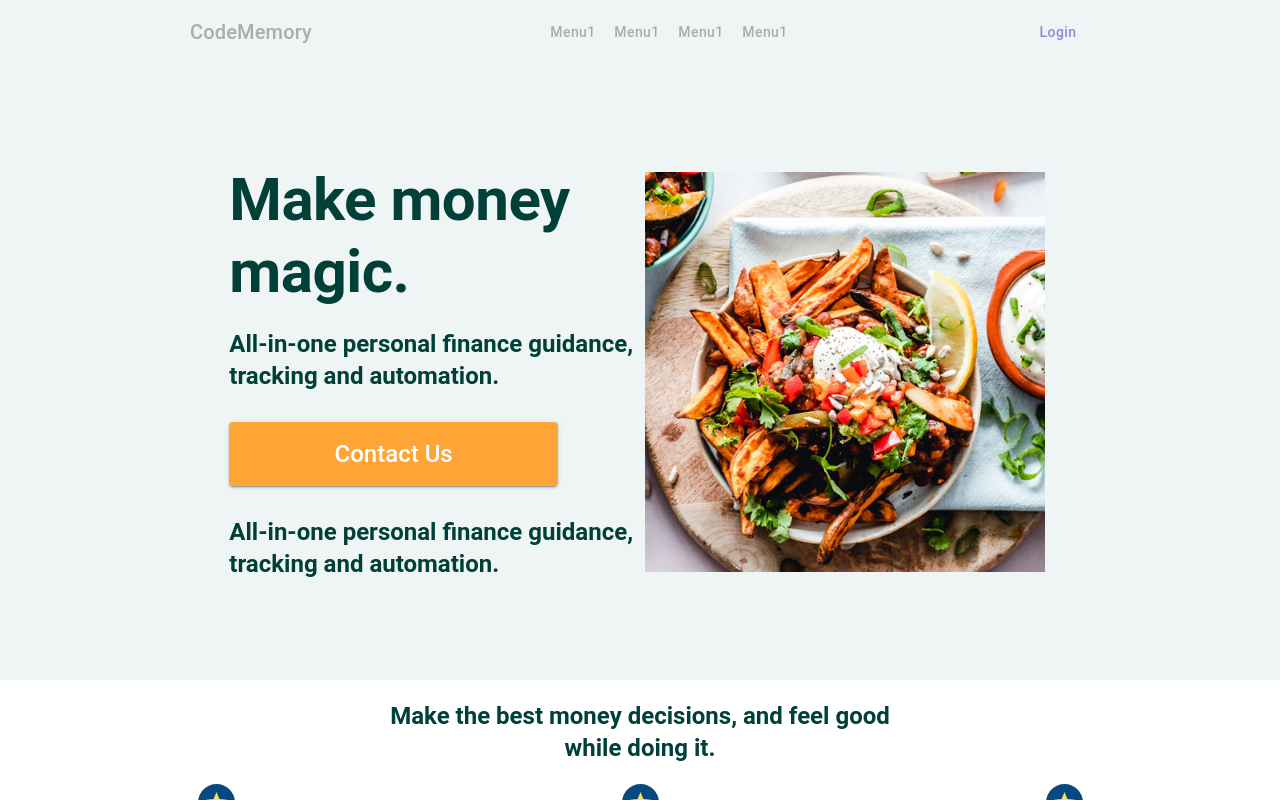
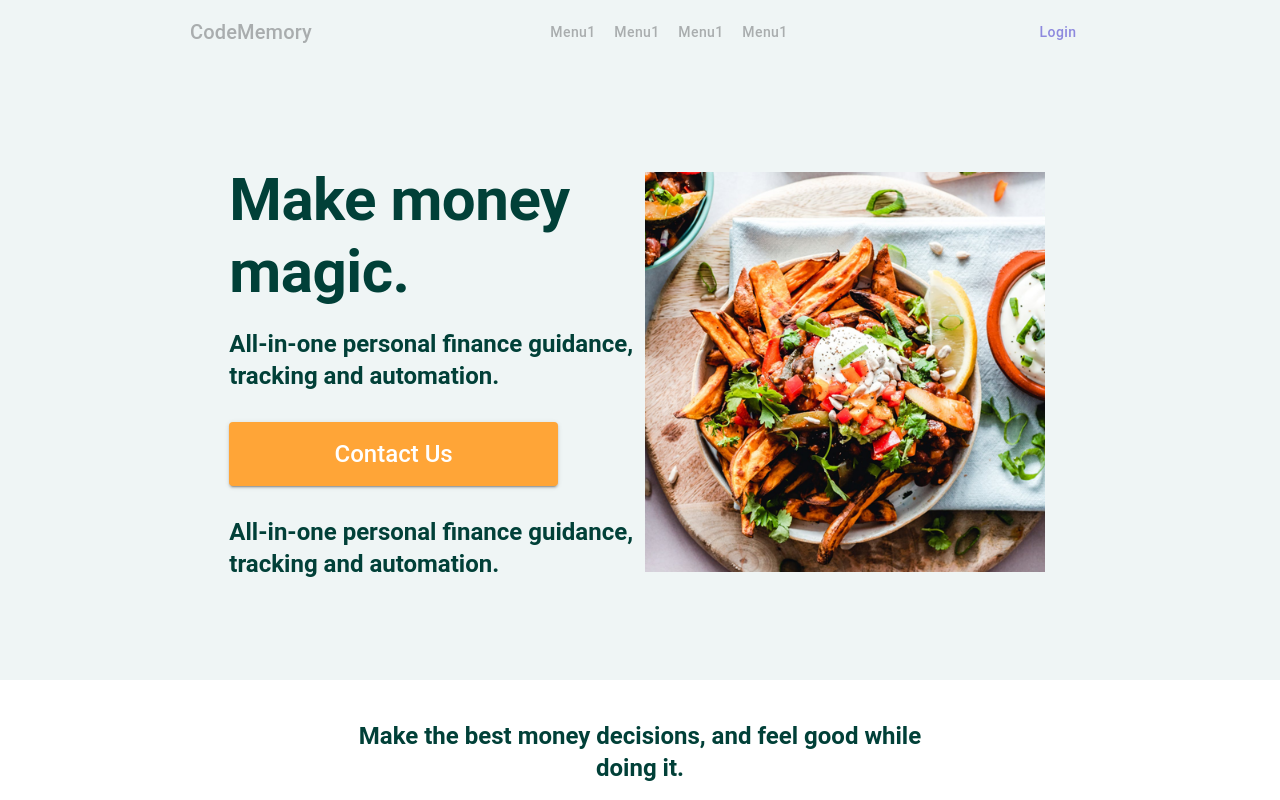
Before and after one commit to arslansajid/my-app, a React (Create React App) app: page / in a window 1280 px wide. Shown: the top 800 px of the page. Built offline with nearby package versions, Linux system fonts and the light colour scheme.

Commit message:
fixed indentation

```diff
--- a/src/App.tsx
+++ b/src/App.tsx
@@ -33,6 +33,10 @@ const useStyles = makeStyles((theme: Theme) =>
     },
     center: {
       textAlign: "center",
+    },
+    headingCenter: {
+      textAlign: "center",
+      padding: "20px 0 20px 0",
     },
     imageContainer: {
       display: "flex",
@@ -87,7 +91,7 @@ const App = () => {
       </Grid>
       {/* </Container> */}
 
-      <Container maxWidth="sm" className={classes.center}>
+      <Container maxWidth="sm" className={classes.headingCenter}>
         <Typography variant="h5" className={classes.title}>
           Make the best money decisions, and feel good while doing it.
           </Typography>
```
Lines whose indentation alone changed are shown as unchanged.
